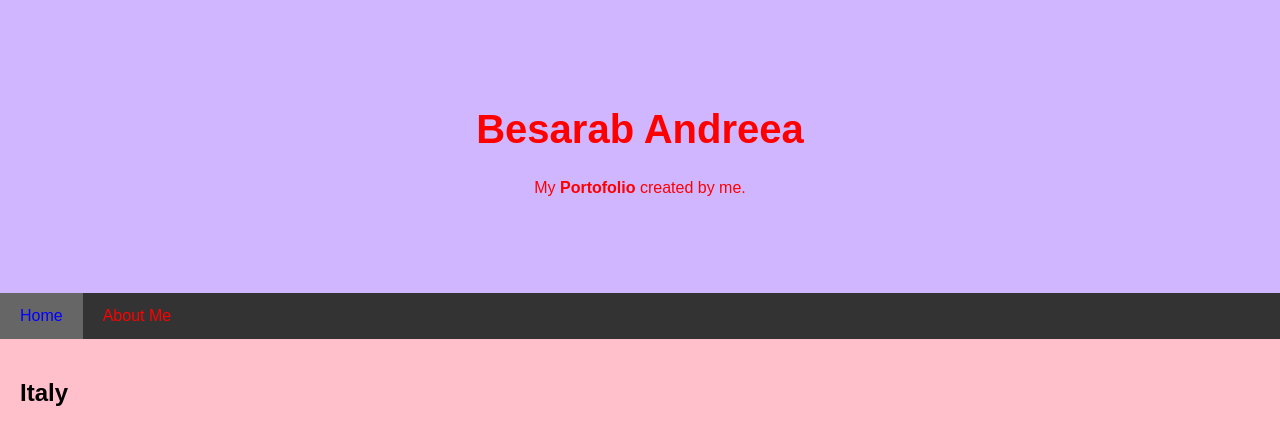
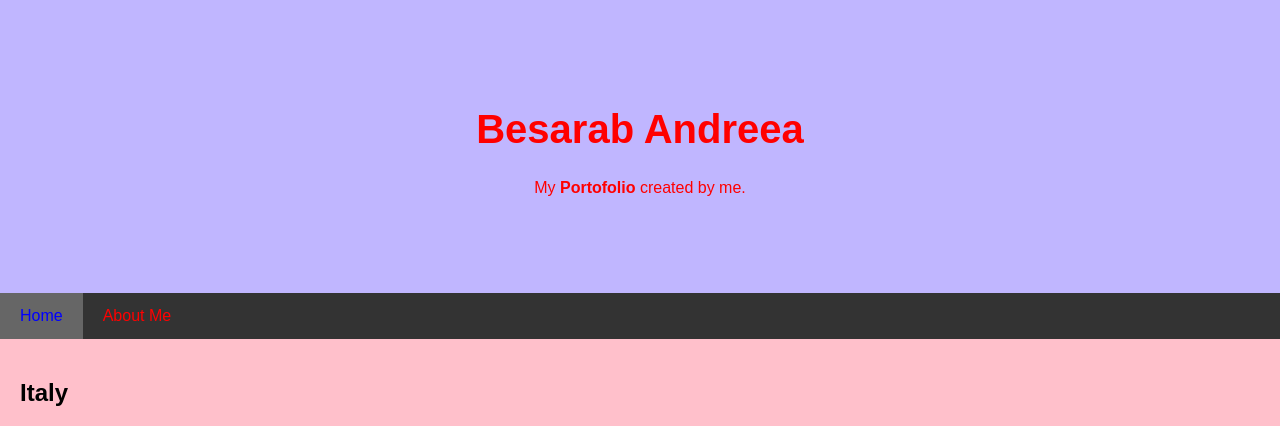
Before and after one commit to ciubic/project, a plain HTML site: page index.html in a window 1280 px wide. Shown: the top 426 px of the page. Drawn offline with Linux system fonts and the light colour scheme.

Commit message:
Update style.css

```diff
--- a/style.css
+++ b/style.css
@@ -12,7 +12,7 @@ body {
 .header {
     padding: 80px;
     text-align: center;
-    background: #d0b6ff;
+    background: #c0b6ff;
     color: red;
 }
 
```
